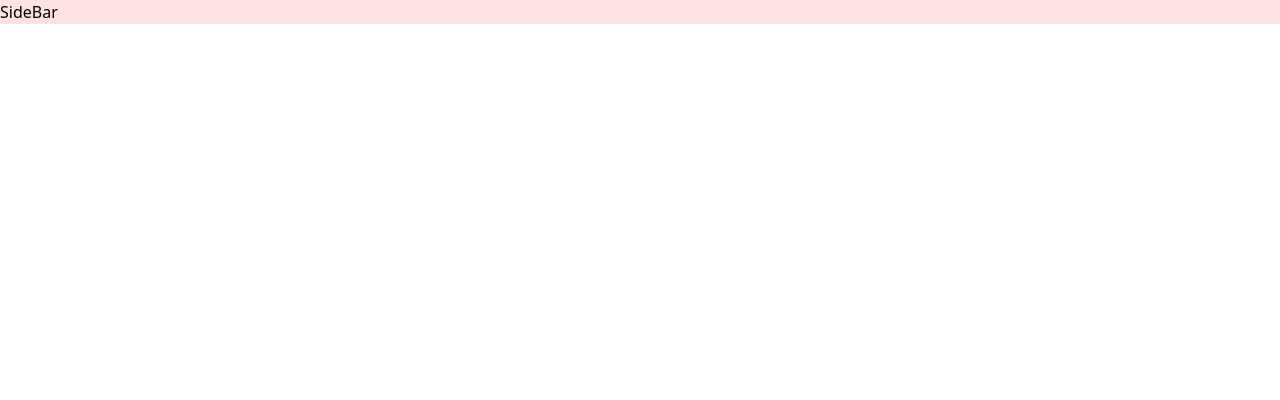
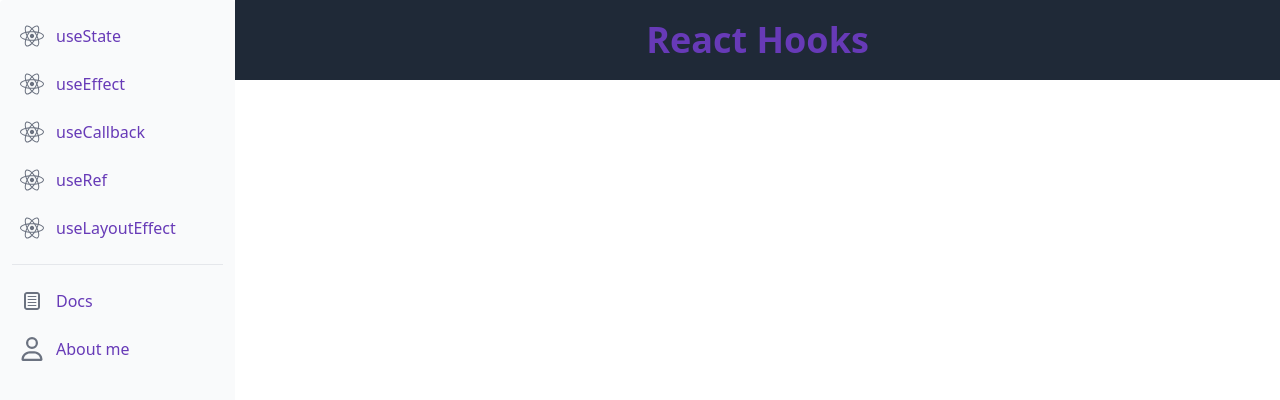
Before and after one commit to alexandraamarian/ReactHooks, a React (Create React App) app: page / in a window 1280 px wide. Shown: the top 400 px of the page. Built offline with nearby package versions, Linux system fonts and the light colour scheme.

Commit message:
started working on useState

```diff
--- a/package.json
+++ b/package.json
@@ -3,6 +3,7 @@
   "version": "0.1.0",
   "private": true,
   "dependencies": {
+    "@reduxjs/toolkit": "^2.2.2",
     "@testing-library/jest-dom": "^5.17.0",
     "@testing-library/react": "^13.4.0",
     "@testing-library/user-event": "^13.5.0",
@@ -10,8 +11,12 @@
     "@types/node": "^16.18.91",
     "@types/react": "^18.2.73",
     "@types/react-dom": "^18.2.22",
+    "flowbite-react": "^0.7.5",
+    "highlight.js": "^11.9.0",
     "react": "^18.2.0",
+    "react-burger-menu": "^3.0.9",
     "react-dom": "^18.2.0",
+    "react-redux": "^9.1.0",
     "react-scripts": "5.0.1",
     "typescript": "^4.9.5",
     "web-vitals": "^2.1.4"
@@ -41,6 +46,7 @@
     ]
   },
   "devDependencies": {
+    "@types/react-burger-menu": "^2.8.7",
     "tailwindcss": "^3.4.2"
   }
 }
--- /dev/null
+++ b/src/components/Header/Header.tsx
@@ -0,0 +1,12 @@
+import React from "react";
+
+function Header() {
+  return (
+    <nav className=" h-20 bg-[#1f2937] p-5 sm:p-5 md:p-5 2xl:p-6">
+      <h2 className="text-center text-2xl font-bold text-[#673ab7] sm:text-3xl lg:text-4xl 2xl:text-[2.5rem]">
+        React Hooks
+      </h2>
+    </nav>
+  );
+}
+export default Header;
--- a/src/components/SideBar/SideBar.tsx
+++ b/src/components/SideBar/SideBar.tsx
@@ -1,11 +1,60 @@
-import React from "react";
 
-function SideBar (){
-    return (
-        <div className="bg-red-100">
-            <h1>SideBar</h1>
-        </div>
-    )
+import { Sidebar } from "flowbite-react";
+import { FaReact } from "react-icons/fa";
+import { TiDocumentText } from "react-icons/ti";
+import { FaRegUser } from "react-icons/fa6";
+import { useCallback, useState } from "react";
+import { useSelector, useDispatch } from 'react-redux'
+import { RootState } from "../../store/store";
+import { onSetUseStateActive } from "../../store/slices/sidebar";
+
+function SidebarComponent() {
+
+  const isUseStateClicked = useSelector((state: RootState) => state.sidebar.isUseStateClicked);
+  const dispatch = useDispatch()
+
+  const handleUseStateClicked = useCallback(() => {
+    dispatch(onSetUseStateActive(!isUseStateClicked));
+    },[dispatch, isUseStateClicked]);
+
+  const handleClick = () => {
+    console.log("clicked");
+  };
+
+  return (
+    <Sidebar
+      aria-label="Sidebar with content separator example"
+      className="w-72 h-screen rounded-none border-none"
+    >
+      <Sidebar.Items>
+        <Sidebar.ItemGroup>
+          <Sidebar.Item href="#" icon={FaReact} onClick={handleUseStateClicked}>
+            <span className="text-[#673ab7]">useState</span>
+          </Sidebar.Item>
+          <Sidebar.Item href="#" icon={FaReact} onClick={handleClick}>
+            <span className="text-[#673ab7]">useEffect</span>
+          </Sidebar.Item>
+          <Sidebar.Item href="#" icon={FaReact} onClick={handleClick}>
+            <span className="text-[#673ab7]">useCallback</span>
+          </Sidebar.Item>
+          <Sidebar.Item href="#" icon={FaReact} onClick={handleClick}>
+            <span className="text-[#673ab7]">useRef</span>
+          </Sidebar.Item>
+          <Sidebar.Item href="#" icon={FaReact} onClick={handleClick}>
+            <span className="text-[#673ab7]">useLayoutEffect</span>
+          </Sidebar.Item>
+        </Sidebar.ItemGroup>
+        <Sidebar.ItemGroup>
+          <Sidebar.Item href="#" icon={TiDocumentText} onClick={handleClick}>
+            <span className="text-[#673ab7]">Docs</span>
+          </Sidebar.Item>
+          <Sidebar.Item href="#" icon={FaRegUser} onClick={handleClick}>
+            <span className="text-[#673ab7]"> About me</span>
+          </Sidebar.Item>
+        </Sidebar.ItemGroup>
+      </Sidebar.Items>
+    </Sidebar>
+  );
 }
 
-export default SideBar;
+export default SidebarComponent;
--- /dev/null
+++ b/src/components/UseState/UseState.tsx
@@ -0,0 +1,57 @@
+import React, { useEffect, useRef } from "react";
+import hljs from "highlight.js/lib/core";
+import typescript from "highlight.js/lib/languages/typescript";
+import "highlight.js/styles/atom-one-dark.css";
+
+function UseState() {
+  const codeRefDelcare = useRef<HTMLElement>(null);
+  const codeRefReference = useRef<HTMLElement>(null);
+
+  useEffect(() => {
+    if (codeRefDelcare.current) {
+      hljs.highlightBlock(codeRefDelcare.current);
+    }
+    if (codeRefReference.current) {
+      hljs.highlightBlock(codeRefReference.current);
+    }
+  }, []);
+
+  hljs.registerLanguage("typescript", typescript);
+  return (
+    <div className="flex flex-col pl-4 pt-4 overflow-auto">
+      <h1 className="font-bold text-2xl">useState</h1>
+      <span className="pl-4">
+        useState is a React Hook that lets you add a state variable to your
+        component.
+      </span>
+      <pre className="pl-12 pt-5 pb-5 pr-12">
+        <code ref={codeRefDelcare} >
+          const [state, setState] = useState(initialState)
+        </code>
+      </pre>
+      <h2 className="font-bold text-xl">Reference</h2>
+      <span className="pl-4">
+        Call useState at the top level of your component to declare a state
+        variable.
+      </span>
+      <pre className="pl-12 pt-5 pb-5 pr-12" >
+        <code ref={codeRefReference}>
+          {`
+import { useState } from 'react';
+
+    function MyComponent() {
+        const [age, setAge] = useState(28);
+        const [name, setName] = useState('Taylor');
+        const [todos, setTodos] = useState(() => createTodos());}
+        `}
+        </code>
+      </pre>
+      <span className="pl-4">
+      The convention is to name state variables like [something, setSomething] using array destructuring.
+      </span>
+
+    </div>
+  );
+}
+
+export default UseState;
--- a/src/containers/App.tsx
+++ b/src/containers/App.tsx
@@ -1,10 +1,14 @@
-import React from 'react';
-import './App.css';
-import SideBar from '../components/SideBar/SideBar';
+import React from "react";
+import "./App.css";
+import { Provider } from "react-redux";
+import { store } from "../store/store";
+import ReactHooksApp from "./ReactHooksApp";
 
 function App() {
   return (
-    <SideBar/>
+    <Provider store={store}>
+      <ReactHooksApp />
+    </Provider>
   );
 }
 
--- /dev/null
+++ b/src/containers/ReactHooksApp.tsx
@@ -0,0 +1,24 @@
+import React from "react";
+import SidebarComponent from "../components/Sidebar/Sidebar";
+import Header from "../components/Header/Header";
+import { useSelector } from "react-redux";
+import { RootState } from "../store/store";
+import UseState from "../components/UseState/UseState";
+
+function ReactHooksApp() {
+  const isUseStateClicked = useSelector(
+    (state: RootState) => state.sidebar.isUseStateClicked
+  );
+  console.log(isUseStateClicked);
+  return (
+    <div className="flex flex-row">
+      <SidebarComponent />
+
+      <div className="w-screen">
+        <Header />
+        {isUseStateClicked && <UseState/>}
+      </div>
+    </div>
+  );
+}
+export default ReactHooksApp;
--- /dev/null
+++ b/src/store/slices/sidebar.ts
@@ -0,0 +1,17 @@
+import { createSlice } from '@reduxjs/toolkit'
+
+export const sidebarSlice = createSlice({
+  name: 'sidebar',
+  initialState: {
+    isUseStateClicked: false,
+  },
+  reducers: {
+    onSetUseStateActive: (state, {payload} : {payload: boolean}) => {
+      state.isUseStateClicked = payload
+    },
+  },
+})
+
+export const { onSetUseStateActive } = sidebarSlice.actions
+
+export default sidebarSlice.reducer
--- /dev/null
+++ b/src/store/store.ts
@@ -0,0 +1,13 @@
+import { configureStore } from '@reduxjs/toolkit'
+import sidebarReducer from './slices/sidebar'
+
+export const store = configureStore({
+  reducer: {
+    sidebar: sidebarReducer,
+  },
+})
+
+
+export type RootState = ReturnType<typeof store.getState>
+
+export type AppDispatch = typeof store.dispatch
--- a/tailwind.config.js
+++ b/tailwind.config.js
@@ -2,6 +2,7 @@
 module.exports = {
   content: [
     "./src/**/*.{js,jsx,ts,tsx}",
+    "node_modules/flowbite-react/lib/esm/**/*.js",
   ],
   theme: {
     extend: {},
```
Also changed, not shown: 1 other file (tests, documents, lock files or other folders).
